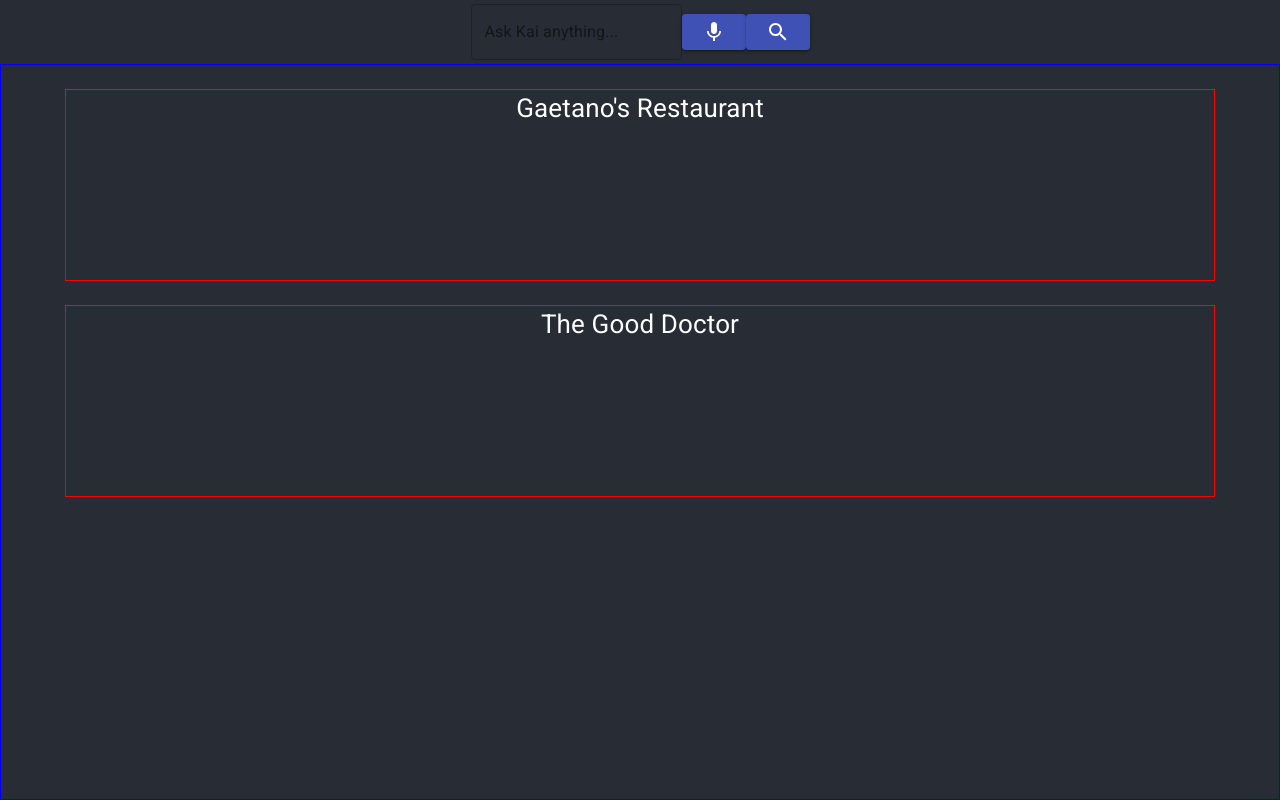
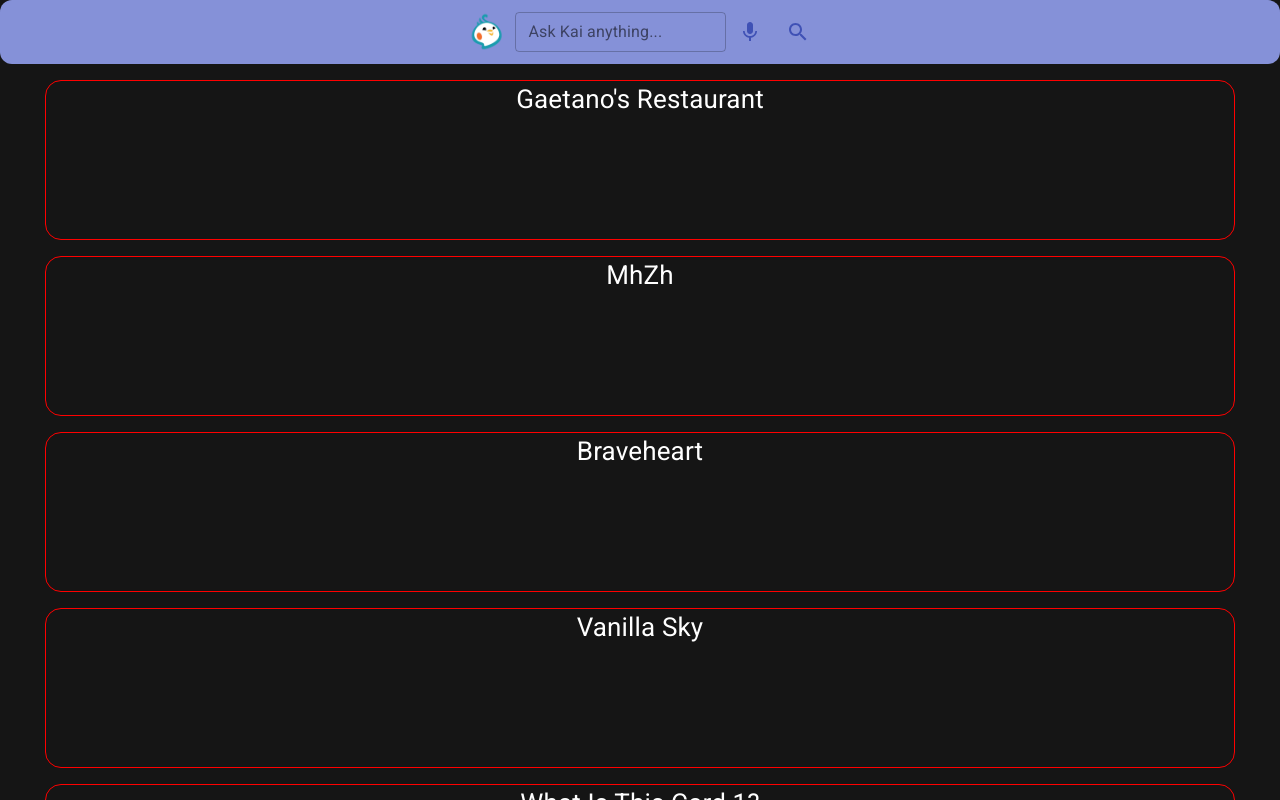
Before and after one commit to jhlumd/meetpai-fe, a React (Create React App) app: page / in a window 1280 px wide. Built offline with nearby package versions, Linux system fonts and the light colour scheme.

Commit message:
Style search bar

```diff
--- a/src/components/App.css
+++ b/src/components/App.css
@@ -1,8 +1,8 @@
 .app-container {
-  background-color: #282c34;
+  background-color: #151515;
   color: white;
 
-  /* fixme font-size */
+  /* fixme relative font-size */
   font-size: calc(10px + 2vmin);
 
   min-height: 100vh;
--- a/src/components/ItemShowCard/ItemShowCard.css
+++ b/src/components/ItemShowCard/ItemShowCard.css
@@ -5,7 +5,7 @@
   top: 4rem;
   overflow: hidden;
   border-radius: 0.8rem;
-  background-color: #151515;
+  background-color: #282c34;
   transition: top 1s ease-in-out, height 1s ease-in-out;
 }
 
@@ -20,3 +20,8 @@
   display: flex;
   justify-content: space-between;
 }
+
+.item-show-card-container .item-show-card {
+  border: 1px solid yellow;
+  /* width: 100%; */
+}
--- a/src/components/ItemShowCard/ItemShowCard.js
+++ b/src/components/ItemShowCard/ItemShowCard.js
@@ -2,8 +2,8 @@
 import { Button } from "@material-ui/core";
 import { Close, Share } from "@material-ui/icons";
 import "./ItemShowCard.css";
-import RestaurantItem from "./RestaurantItem/RestaurantItem";
-import MovieItem from "./MovieItem/MovieItem";
+import RestaurantItem from "./subcomponents/RestaurantItem";
+import MovieItem from "./subcomponents/MovieItem";
 
 export default function ItemShowCard(props) {
   const { showCardHidden, itemForShowCard, handleCloseShowCard } = props;
--- a/src/components/SearchPage/SearchPage.css
+++ b/src/components/SearchPage/SearchPage.css
@@ -1,6 +1,6 @@
 .search-page-container {
   width: 100%;
-  min-height: 100vh;
+  height: 100vh;
 }
 
 .search-input-container {
@@ -8,20 +8,34 @@
   display: flex;
   justify-content: center;
   align-items: center;
+
+  /* fixme: search bar bg color.. */
+  background-color: #8591d8;
+  border-radius: 0.75rem;
+}
+
+.search-input-container img {
+  margin: 0 0.5rem 0 0.5rem;
 }
 
 .search-page-container .results-index {
-  border: 1px solid blue;
+  /* border: 1px solid blue; */
   width: 100%;
-  min-height: calc(100vh - 4rem);
+  height: calc(100vh - 4rem);
   display: flex;
-  flex-direction: column;
-  align-items: center;
+  justify-content: center;
 }
 
-.search-page-container .results-index .search-result-item-container {
+.search-page-container .results-index .results-index-center {
+  width: 93%;
+  padding: 0 0 1rem 0;
+  overflow-y: scroll;
+}
+
+.search-page-container .results-index .results-index-center .search-result-item-container {
   border: 1px solid red;
-  width: 90%;
-  height: 12rem;
-  margin-top: 1.5rem;
+  width: 100%;
+  height: 10rem;
+  margin-top: 1rem;
+  border-radius: 1rem;
 }
--- a/src/components/SearchPage/SearchPage.js
+++ b/src/components/SearchPage/SearchPage.js
@@ -1,7 +1,7 @@
 import React from "react";
 import "./SearchPage.css";
-import SearchInput from "./SearchInput";
-import SearchResultsItem from "./SearchResultsItem";
+import SearchInput from "./subcomponents/SearchInput";
+import SearchResultsIndexItem from "./subcomponents/SearchResultsIndexItem";
 
 export default function SearchPage(props) {
   const { demoData, handleSelectItemForShowCard } = props;
@@ -13,8 +13,9 @@
       <SearchInput />
 
       <div className="results-index">
+        <div className="results-index-center">
           {demoData.map((item) => (
-          <SearchResultsItem
+            <SearchResultsIndexItem
               key={item.id}
               resultItem={item}
               handleSelectItemForShowCard={handleSelectItemForShowCard}
@@ -22,5 +23,6 @@
           ))}
         </div>
       </div>
+    </div>
   );
 }
--- a/src/components/SearchPage/SearchInput.js
+++ b/src/components/SearchPage/subcomponents/SearchInput.js
@@ -1,5 +1,5 @@
 import React from "react";
-import { Button, TextField } from "@material-ui/core";
+import { IconButton, TextField } from "@material-ui/core";
 import { Mic, Search } from "@material-ui/icons";
 
 export default function SearchInput(props) {
@@ -13,30 +13,48 @@
     console.log("Submit search!!");
   };
 
+  const handleKeyPress = (e) => {
+    if (e.keyCode === 13) {
+      console.log("Entered value:", e.target.value);
+      handleSubmitSearch();
+    }
+  };
+
+  const handleTextfieldChange = (e) => {
+    console.log("Typing:", e.target.value);
+    // set app state to e.target.value
+    handleSubmitSearch();
+  };
+
   return (
     <div className="search-input-container">
+      <img src="logo180.png" alt="MeetKai logo" width="40" height="40" />
+
       <TextField
         id="search-text-input"
         label="Ask Kai anything..."
         variant="outlined"
         color="primary"
+        size="small"
+        onKeyDown={handleKeyPress}
+        onChange={handleTextfieldChange}
       />
 
-      <Button
+      <IconButton
         onClick={handleVoiceInputStart}
-        variant="contained"
+        aria-label="voice search"
         color="primary"
       >
         <Mic />
-      </Button>
+      </IconButton>
 
-      <Button
+      <IconButton
         onClick={handleSubmitSearch}
-        variant="contained"
+        aria-label="submit search"
         color="primary"
       >
         <Search />
-      </Button>
+      </IconButton>
     </div>
   );
 }
--- a/src/components/SearchPage/SearchResultsItem.js
+++ b/src/components/SearchPage/subcomponents/SearchResultsIndexItem.js
@@ -1,6 +1,6 @@
 import React from "react";
 
-export default function SearchResultsItem(props) {
+export default function SearchResultsIndexItem(props) {
   const { resultItem, handleSelectItemForShowCard } = props;
 
   return (
--- a/src/demo/demoData.js
+++ b/src/demo/demoData.js
@@ -5,8 +5,28 @@
     name: "Gaetano's Restaurant",
   },
   {
+    id: "r2",
+    type: "restaurant",
+    name: "MhZh",
+  },
+  {
     id: "m1",
     type: "movie",
-    name: "The Good Doctor",
+    name: "Braveheart",
+  },
+  {
+    id: "m2",
+    type: "movie",
+    name: "Vanilla Sky",
+  },
+  {
+    id: "x1",
+    type: "misc",
+    name: "What Is This Card 1?",
+  },
+  {
+    id: "x2",
+    type: "misc",
+    name: "What Is This Card 2?",
   },
 ];
--- a/src/index.css
+++ b/src/index.css
@@ -68,3 +68,24 @@
   -moz-box-sizing: inherit;
   box-sizing: inherit;
 }
+
+/* Scrollbar */
+
+::-webkit-scrollbar {
+  /* width: 0.1rem; */
+  width: 0;
+}
+
+/* ::-webkit-scrollbar-track {
+  border-radius: 0.5rem;
+}
+
+::-webkit-scrollbar-thumb {
+  background:#282c34;
+  outline: 1px solid slategrey;
+  border-radius: 0.5rem;
+}
+
+::-webkit-scrollbar-thumb:hover {
+  background: #3f51b5;
+} */
```
Also changed, not shown: src/components/ItemShowCard/subcomponents/MovieItem.js (renamed from src/components/ItemShowCard/MovieItem/MovieItem.js), src/components/ItemShowCard/subcomponents/RestaurantItem.js (renamed from src/components/ItemShowCard/RestaurantItem/RestaurantItem.js). Lines whose indentation alone changed are shown as unchanged.
